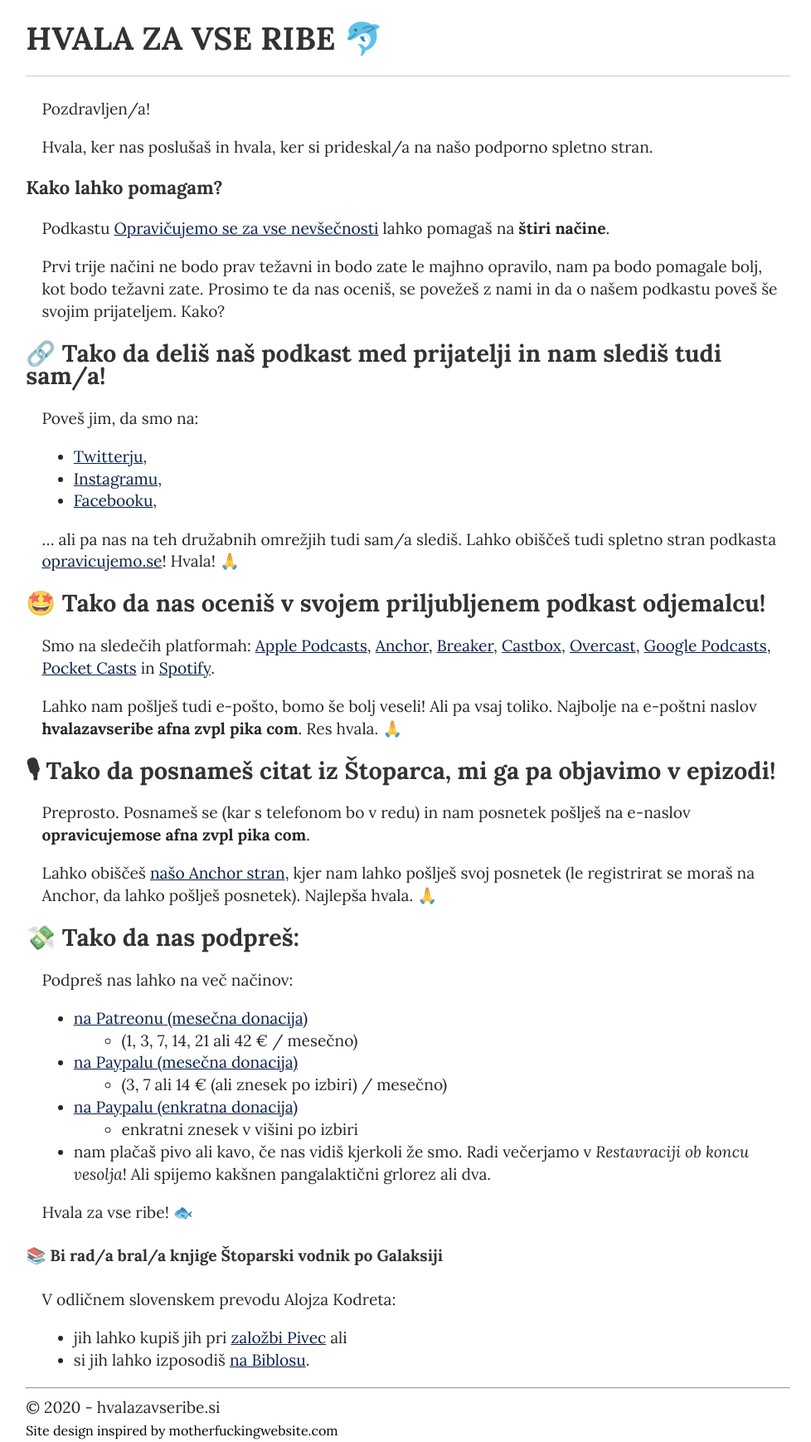
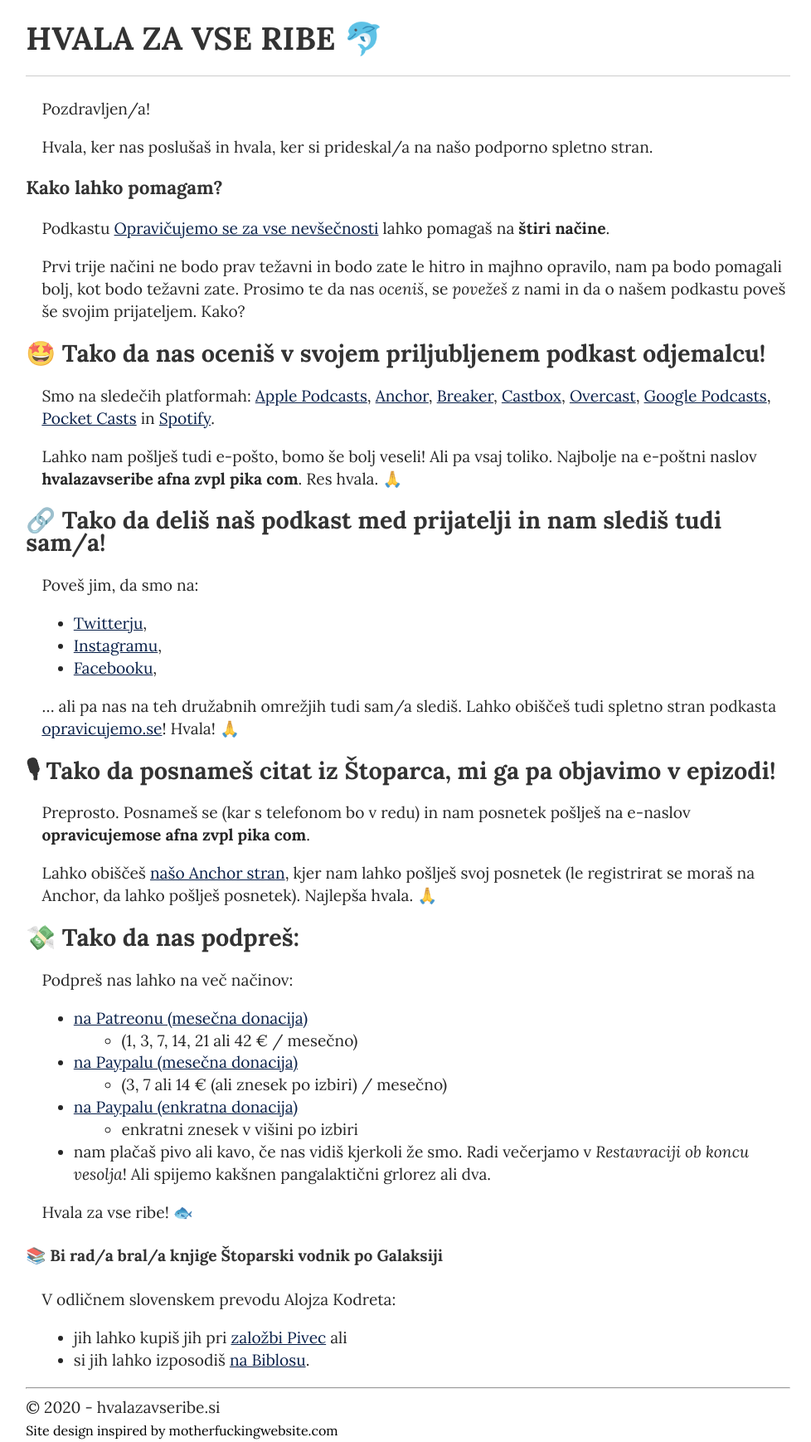
Before and after one commit to hvalazavseribe/hvalazavseribe.github.io, a Jekyll site: the page built from index.md, in a window 1280 px wide. Shown: the whole page at 83% size, without its empty margins (148-1126 px from the left). Built offline with Jekyll 4.4.1, drawn with Linux system fonts in a browser that asks for light colours.

Commit message:
Obrat indeksa.

```diff
--- a/index.md
+++ b/index.md
@@ -1,6 +1,6 @@
 ---
 layout: default
-title: Spletna stran podkasta Opravičujemo se za vse nevšečnosti o knjigi Štoparski vodnik po Galaksiji, ki jo je napisal Douglas Adams-
+title: Spletna stran podkasta Opravičujemo se za vse nevšečnosti o knjigi Štoparski vodnik po Galaksiji, ki jo je napisal Douglas Adams.
 ---
 
 # Hvala za vse ribe 🐬
@@ -13,7 +13,13 @@ Hvala, ker nas poslušaš in hvala, ker si prideskal/a na našo podporno spletno
 
 Podkastu [Opravičujemo se za vse nevšečnosti](https://anchor.fm/opravicujemose) lahko pomagaš na **štiri načine**.
 
-Prvi trije načini ne bodo prav težavni in bodo zate le majhno opravilo, nam pa bodo pomagale bolj, kot bodo težavni zate. Prosimo te da nas oceniš, se povežeš z nami in da o našem podkastu poveš še svojim prijateljem. Kako?
+Prvi trije načini ne bodo prav težavni in bodo zate le hitro in majhno opravilo, nam pa bodo pomagali bolj, kot bodo težavni zate. Prosimo te da nas *oceniš*, se *povežeš* z nami in da o našem podkastu poveš še svojim prijateljem. Kako?
+
+## 🤩 Tako da nas oceniš v svojem priljubljenem podkast odjemalcu!
+
+Smo na sledečih platformah: [Apple Podcasts](https://podcasts.apple.com/si/podcast/opravi%C4%8Dujemo-se-za-vse-nev%C5%A1e%C4%8Dnosti/id1514750013), [Anchor](https://anchor.fm/opravicujemose), [Breaker](https://www.breaker.audio/opravicujemo-se-za-vse-nevsecnosti), [Castbox](https://castbox.fm/channel/id2911541), [Overcast](https://overcast.fm/p1800312-cfXucP), [Google Podcasts](https://podcasts.google.com/?feed=aHR0cHM6Ly9hbmNob3IuZm0vcy8yMmI1YTUwMC9wb2RjYXN0L3Jzcw), [Pocket Casts](https://pca.st/zqlh1e4s) in [Spotify](https://open.spotify.com/show/6bYBLlFmu4lXZMuyzk9LOK?si=AZb30K9XQlO6QhsroUELFw).
+
+Lahko nam pošlješ tudi e-pošto, bomo še bolj veseli! Ali pa vsaj toliko. Najbolje na e-poštni naslov **hvalazavseribe afna zvpl pika com**. Res hvala. 🙏
 
 ## 🔗 Tako da deliš naš podkast med prijatelji in nam slediš tudi sam/a!
 
```
Also changed, not shown: other parts of index.md (+0 -6 lines).
